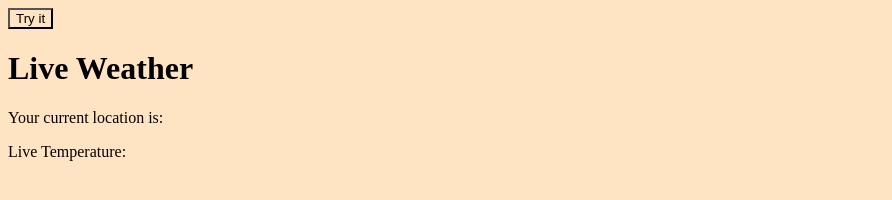
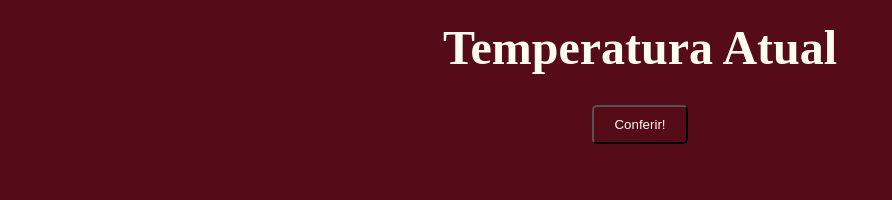
Before and after one commit to VictorBianche/WeatherApp, a plain HTML site: page index.html in a window 1280 px wide. Shown: the whole page, without its empty margins (0-892 px from the left). Drawn offline with Linux system fonts and the light colour scheme.

Commit message:
index.html display done, and color pallete defined

```diff
--- a/app.js
+++ b/app.js
@@ -17,7 +17,8 @@ requestButton.onclick = async function Atribui(){
     const response = await fetch(linkBuilder());
     const data = await response.json();
     const { temp_c } = data.current
+    const { text } = data.current.condition
     const { name } = data.location
-    document.getElementById('location').textContent = name
-    document.getElementById('temperature').textContent =  `${temp_c}ºC`
+    document.getElementById('location').textContent = `Your current location: ${name}`
+    document.getElementById('temperature').textContent =  `Live Temperature: ${temp_c}ºC`
 }
--- a/css/style.css
+++ b/css/style.css
@@ -1,3 +1,29 @@
 * {
-    background-color: bisque;
+    background-color:rgb(85, 12, 24);
+    padding: 0;
+    margin: 0;
 }
+
+.div-geral{
+    text-align: center;
+    color: rgb(255, 252, 242);
+}
+.menu-principal{
+    font-size: 1.5em;
+    padding: 20px;
+}
+.botao-tempo > button{
+    color: rgb(255, 252, 242);
+    margin-top: 10px;
+    padding:10px 20px;
+    border-radius: 5px;
+}
+.botao-tempo > button:hover{
+    background-color: rgb(255, 252, 242);
+    color: rgb(4, 57, 94);
+    transition-delay:16ms;
+}
+.display-informacao{
+    margin-top: 50px;
+    font-size: 1.1em;
+}
--- a/index.html
+++ b/index.html
@@ -8,10 +8,21 @@
     <link rel="stylesheet" href="/css/style.css">
 </head>
 <body>
-    <button id="btn">Try it</button>
+
+    <div class="div-geral">
+        <div class="menu-principal">
+            <h1>Temperatura Atual</h1>
+        </div>
+        <div class="botao-tempo">
+            <button id="btn">Conferir!</button>
+        </div>
+        <div class="display-informacao">
+            <p><span id="location"></span></p>
+            <p><span id="temperature"></span></p>
+        </div>
+
+    </div>
+
     <script src="app.js"></script>
-    <h1>Live Weather</h1>
-    <p>Your current location is: <span id="location"></span></p>
-    <p>Live Temperature: <span id="temperature"></span></p>
 </body>
 </html>
```
